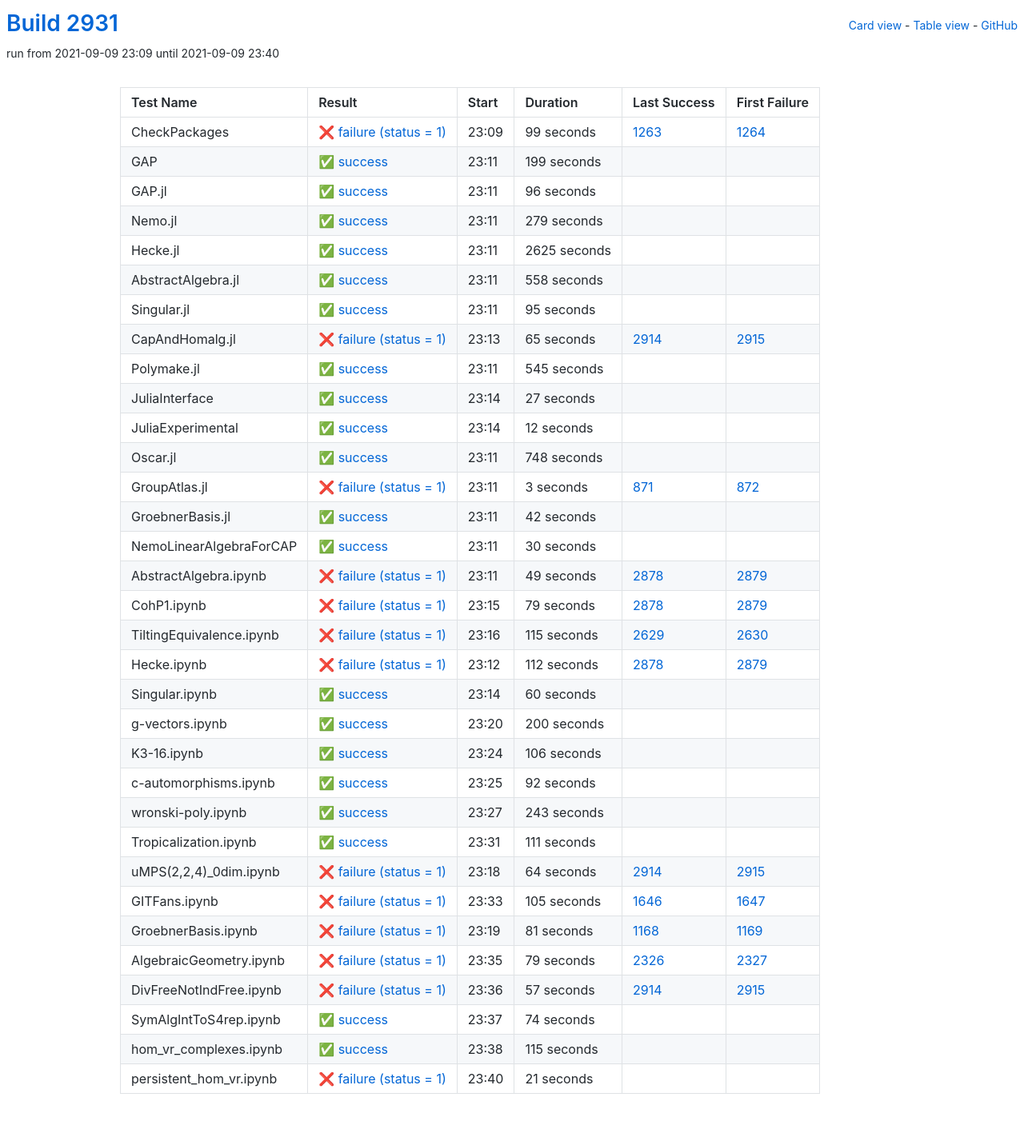
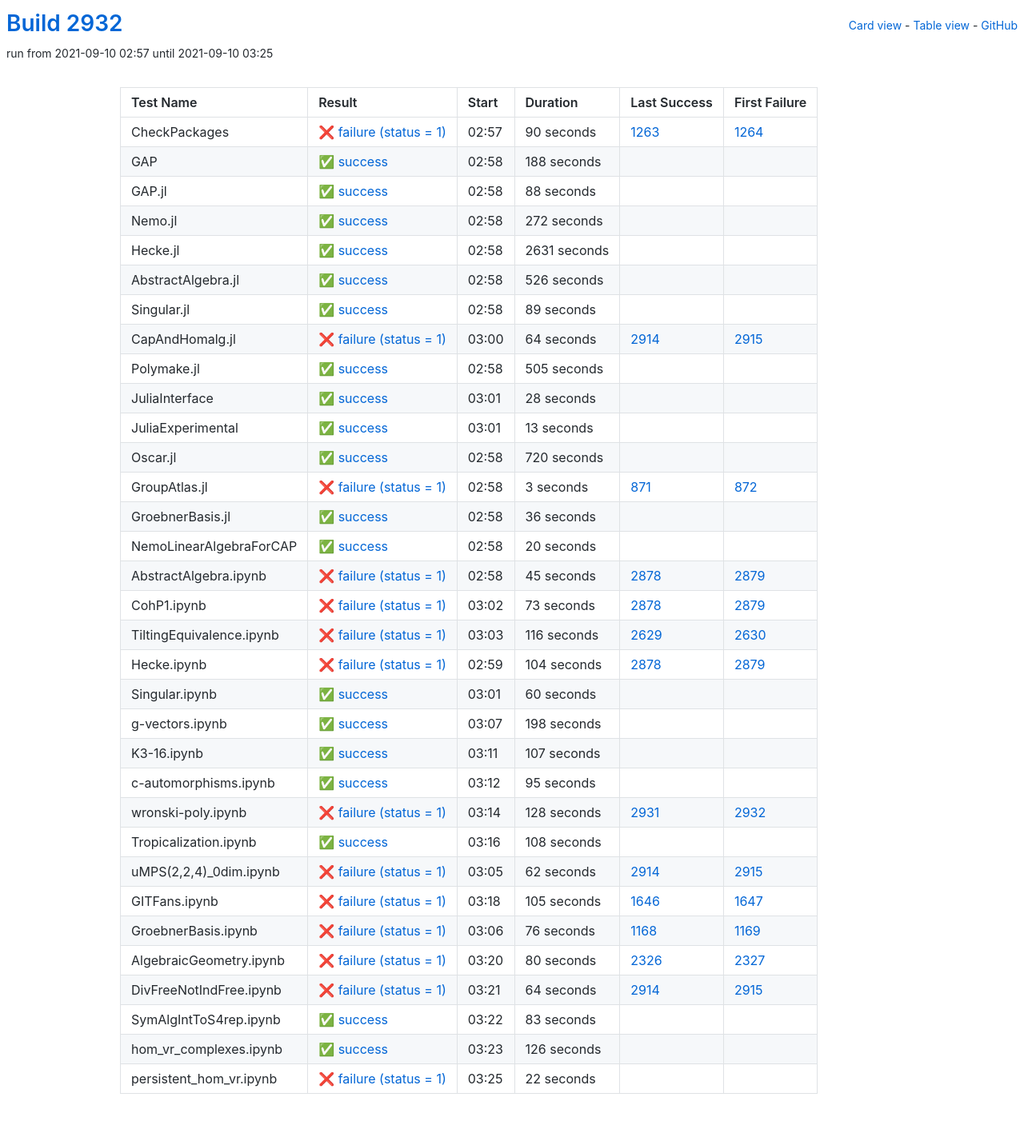
Before and after one commit to oscar-system/oscar-ci-status-stable, a Jekyll site: the page built from table.html, in a window 1280 px wide. Shown: the whole page at 80% size. Built offline with Jekyll 4.4.1, drawn with Linux system fonts in a browser that asks for light colours.

Commit message:
Build #2932

```diff
--- a/_data/ci.yml
+++ b/_data/ci.yml
@@ -1,6 +1,6 @@
 ---
-build: 2931
-build_url: https://oscarci.mathematik.uni-kl.de/job/oscar-stable/2931/
+build: 2932
+build_url: https://oscarci.mathematik.uni-kl.de/job/oscar-stable/2932/
 job: oscar-stable
 organization: oscar-system
 repo: oscar-ci-status-stable
@@ -8,152 +8,152 @@ repourl: https://github.com/oscar-system/oscar-ci-status-stable
 tests:
 - name: CheckPackages
   id: checkpackages
-  log: https://oscarci.mathematik.uni-kl.de/job/oscar-stable/2931/artifact/logs/build-2931/CheckPackages.log
-  start: 2021-09-09 23:09
+  log: https://oscarci.mathematik.uni-kl.de/job/oscar-stable/2932/artifact/logs/build-2932/CheckPackages.log
+  start: 2021-09-10 02:57
   success: false
   exitcode: 1
   status: failure
-  duration: 99
+  duration: 90
   last_success: 1263
   last_success_url: https://oscarci.mathematik.uni-kl.de/job/oscar-stable/1263/
   first_failure: 1264
   first_failure_url: https://oscarci.mathematik.uni-kl.de/job/oscar-stable/1264/
 - name: GAP
   id: gap
-  log: https://oscarci.mathematik.uni-kl.de/job/oscar-stable/2931/artifact/logs/build-2931/GAP.log
-  start: 2021-09-09 23:11
+  log: https://oscarci.mathematik.uni-kl.de/job/oscar-stable/2932/artifact/logs/build-2932/GAP.log
+  start: 2021-09-10 02:58
   success: true
   exitcode: 0
   status: success
-  duration: 199
+  duration: 188
   last_success: false
   last_success_url:
   first_failure: false
   first_failure_url:
 - name: GAP.jl
   id: gap-jl
-  log: https://oscarci.mathematik.uni-kl.de/job/oscar-stable/2931/artifact/logs/build-2931/GAP.jl.log
-  start: 2021-09-09 23:11
+  log: https://oscarci.mathematik.uni-kl.de/job/oscar-stable/2932/artifact/logs/build-2932/GAP.jl.log
+  start: 2021-09-10 02:58
   success: true
   exitcode: 0
   status: success
-  duration: 96
+  duration: 88
   last_success: false
   last_success_url:
   first_failure: false
   first_failure_url:
 - name: Nemo.jl
   id: nemo-jl
-  log: https://oscarci.mathematik.uni-kl.de/job/oscar-stable/2931/artifact/logs/build-2931/Nemo.jl.log
-  start: 2021-09-09 23:11
+  log: https://oscarci.mathematik.uni-kl.de/job/oscar-stable/2932/artifact/logs/build-2932/Nemo.jl.log
+  start: 2021-09-10 02:58
   success: true
   exitcode: 0
   status: success
-  duration: 279
+  duration: 272
   last_success: false
   last_success_url:
   first_failure: false
   first_failure_url:
 - name: Hecke.jl
   id: hecke-jl
-  log: https://oscarci.mathematik.uni-kl.de/job/oscar-stable/2931/artifact/logs/build-2931/Hecke.jl.log
-  start: 2021-09-09 23:11
+  log: https://oscarci.mathematik.uni-kl.de/job/oscar-stable/2932/artifact/logs/build-2932/Hecke.jl.log
+  start: 2021-09-10 02:58
   success: true
   exitcode: 0
   status: success
-  duration: 2625
+  duration: 2631
   last_success: false
   last_success_url:
   first_failure: false
   first_failure_url:
 - name: AbstractAlgebra.jl
   id: abstractalgebra-jl
-  log: https://oscarci.mathematik.uni-kl.de/job/oscar-stable/2931/artifact/logs/build-2931/AbstractAlgebra.jl.log
-  start: 2021-09-09 23:11
+  log: https://oscarci.mathematik.uni-kl.de/job/oscar-stable/2932/artifact/logs/build-2932/AbstractAlgebra.jl.log
+  start: 2021-09-10 02:58
   success: true
   exitcode: 0
   status: success
-  duration: 558
+  duration: 526
   last_success: false
   last_success_url:
   first_failure: false
   first_failure_url:
 - name: Singular.jl
   id: singular-jl
-  log: https://oscarci.mathematik.uni-kl.de/job/oscar-stable/2931/artifact/logs/build-2931/Singular.jl.log
-  start: 2021-09-09 23:11
+  log: https://oscarci.mathematik.uni-kl.de/job/oscar-stable/2932/artifact/logs/build-2932/Singular.jl.log
+  start: 2021-09-10 02:58
   success: true
   exitcode: 0
   status: success
-  duration: 95
+  duration: 89
   last_success: false
   last_success_url:
   first_failure: false
   first_failure_url:
 - name: CapAndHomalg.jl
   id: capandhomalg-jl
-  log: https://oscarci.mathematik.uni-kl.de/job/oscar-stable/2931/artifact/logs/build-2931/CapAndHomalg.jl.log
-  start: 2021-09-09 23:13
+  log: https://oscarci.mathematik.uni-kl.de/job/oscar-stable/2932/artifact/logs/build-2932/CapAndHomalg.jl.log
+  start: 2021-09-10 03:00
   success: false
   exitcode: 1
   status: failure
-  duration: 65
+  duration: 64
   last_success: 2914
   last_success_url: https://oscarci.mathematik.uni-kl.de/job/oscar-stable/2914/
   first_failure: 2915
   first_failure_url: https://oscarci.mathematik.uni-kl.de/job/oscar-stable/2915/
 - name: Polymake.jl
   id: polymake-jl
-  log: https://oscarci.mathematik.uni-kl.de/job/oscar-stable/2931/artifact/logs/build-2931/Polymake.jl.log
-  start: 2021-09-09 23:11
+  log: https://oscarci.mathematik.uni-kl.de/job/oscar-stable/2932/artifact/logs/build-2932/Polymake.jl.log
+  start: 2021-09-10 02:58
   success: true
   exitcode: 0
   status: success
-  duration: 545
+  duration: 505
   last_success: false
   last_success_url:
   first_failure: false
   first_failure_url:
 - name: JuliaInterface
   id: juliainterface
-  log: https://oscarci.mathematik.uni-kl.de/job/oscar-stable/2931/artifact/logs/build-2931/JuliaInterface.log
-  start: 2021-09-09 23:14
+  log: https://oscarci.mathematik.uni-kl.de/job/oscar-stable/2932/artifact/logs/build-2932/JuliaInterface.log
+  start: 2021-09-10 03:01
   success: true
   exitcode: 0
   status: success
-  duration: 27
+  duration: 28
   last_success: false
   last_success_url:
   first_failure: false
   first_failure_url:
 - name: JuliaExperimental
   id: juliaexperimental
-  log: https://oscarci.mathematik.uni-kl.de/job/oscar-stable/2931/artifact/logs/build-2931/JuliaExperimental.log
-  start: 2021-09-09 23:14
+  log: https://oscarci.mathematik.uni-kl.de/job/oscar-stable/2932/artifact/logs/build-2932/JuliaExperimental.log
+  start: 2021-09-10 03:01
   success: true
   exitcode: 0
   status: success
-  duration: 12
+  duration: 13
   last_success: false
   last_success_url:
   first_failure: false
   first_failure_url:
 - name: Oscar.jl
   id: oscar-jl
-  log: https://oscarci.mathematik.uni-kl.de/job/oscar-stable/2931/artifact/logs/build-2931/Oscar.jl.log
-  start: 2021-09-09 23:11
+  log: https://oscarci.mathematik.uni-kl.de/job/oscar-stable/2932/artifact/logs/build-2932/Oscar.jl.log
+  start: 2021-09-10 02:58
   success: true
   exitcode: 0
   status: success
-  duration: 748
+  duration: 720
   last_success: false
   last_success_url:
   first_failure: false
   first_failure_url:
 - name: GroupAtlas.jl
   id: groupatlas-jl
-  log: https://oscarci.mathematik.uni-kl.de/job/oscar-stable/2931/artifact/logs/build-2931/GroupAtlas.jl.log
-  start: 2021-09-09 23:11
+  log: https://oscarci.mathematik.uni-kl.de/job/oscar-stable/2932/artifact/logs/build-2932/GroupAtlas.jl.log
+  start: 2021-09-10 02:58
   success: false
   exitcode: 1
   status: failure
@@ -164,80 +164,80 @@ tests:
   first_failure_url: https://oscarci.mathematik.uni-kl.de/job/oscar-stable/872/
 - name: GroebnerBasis.jl
   id: groebnerbasis-jl
-  log: https://oscarci.mathematik.uni-kl.de/job/oscar-stable/2931/artifact/logs/build-2931/GroebnerBasis.jl.log
-  start: 2021-09-09 23:11
+  log: https://oscarci.mathematik.uni-kl.de/job/oscar-stable/2932/artifact/logs/build-2932/GroebnerBasis.jl.log
+  start: 2021-09-10 02:58
   success: true
   exitcode: 0
   status: success
-  duration: 42
+  duration: 36
   last_success: false
   last_success_url:
   first_failure: false
   first_failure_url:
 - name: NemoLinearAlgebraForCAP
   id: nemolinearalgebraforcap
-  log: https://oscarci.mathematik.uni-kl.de/job/oscar-stable/2931/artifact/logs/build-2931/NemoLinearAlgebraForCAP.log
-  start: 2021-09-09 23:11
+  log: https://oscarci.mathematik.uni-kl.de/job/oscar-stable/2932/artifact/logs/build-2932/NemoLinearAlgebraForCAP.log
+  start: 2021-09-10 02:58
   success: true
   exitcode: 0
   status: success
-  duration: 30
+  duration: 20
   last_success: false
   last_success_url:
   first_failure: false
   first_failure_url:
 - name: AbstractAlgebra.ipynb
   id: abstractalgebra-ipynb
-  log: https://oscarci.mathematik.uni-kl.de/job/oscar-stable/2931/artifact/logs/build-2931/AbstractAlgebra.ipynb.log
-  start: 2021-09-09 23:11
+  log: https://oscarci.mathematik.uni-kl.de/job/oscar-stable/2932/artifact/logs/build-2932/AbstractAlgebra.ipynb.log
+  start: 2021-09-10 02:58
   success: false
   exitcode: 1
   status: failure
-  duration: 49
+  duration: 45
   last_success: 2878
   last_success_url: https://oscarci.mathematik.uni-kl.de/job/oscar-stable/2878/
   first_failure: 2879
   first_failure_url: https://oscarci.mathematik.uni-kl.de/job/oscar-stable/2879/
 - name: CohP1.ipynb
   id: cohp1-ipynb
-  log: https://oscarci.mathematik.uni-kl.de/job/oscar-stable/2931/artifact/logs/build-2931/CohP1.ipynb.log
-  start: 2021-09-09 23:15
+  log: https://oscarci.mathematik.uni-kl.de/job/oscar-stable/2932/artifact/logs/build-2932/CohP1.ipynb.log
+  start: 2021-09-10 03:02
   success: false
   exitcode: 1
   status: failure
-  duration: 79
+  duration: 73
   last_success: 2878
   last_success_url: https://oscarci.mathematik.uni-kl.de/job/oscar-stable/2878/
   first_failure: 2879
   first_failure_url: https://oscarci.mathematik.uni-kl.de/job/oscar-stable/2879/
 - name: TiltingEquivalence.ipynb
   id: tiltingequivalence-ipynb
-  log: https://oscarci.mathematik.uni-kl.de/job/oscar-stable/2931/artifact/logs/build-2931/TiltingEquivalence.ipynb.log
-  start: 2021-09-09 23:16
+  log: https://oscarci.mathematik.uni-kl.de/job/oscar-stable/2932/artifact/logs/build-2932/TiltingEquivalence.ipynb.log
+  start: 2021-09-10 03:03
   success: false
   exitcode: 1
   status: failure
-  duration: 115
+  duration: 116
   last_success: 2629
   last_success_url: https://oscarci.mathematik.uni-kl.de/job/oscar-stable/2629/
   first_failure: 2630
   first_failure_url: https://oscarci.mathematik.uni-kl.de/job/oscar-stable/2630/
 - name: Hecke.ipynb
   id: hecke-ipynb
-  log: https://oscarci.mathematik.uni-kl.de/job/oscar-stable/2931/artifact/logs/build-2931/Hecke.ipynb.log
-  start: 2021-09-09 23:12
+  log: https://oscarci.mathematik.uni-kl.de/job/oscar-stable/2932/artifact/logs/build-2932/Hecke.ipynb.log
+  start: 2021-09-10 02:59
   success: false
   exitcode: 1
   status: failure
-  duration: 112
+  duration: 104
   last_success: 2878
   last_success_url: https://oscarci.mathematik.uni-kl.de/job/oscar-stable/2878/
   first_failure: 2879
   first_failure_url: https://oscarci.mathematik.uni-kl.de/job/oscar-stable/2879/
 - name: Singular.ipynb
   id: singular-ipynb
-  log: https://oscarci.mathematik.uni-kl.de/job/oscar-stable/2931/artifact/logs/build-2931/Singular.ipynb.log
-  start: 2021-09-09 23:14
+  log: https://oscarci.mathematik.uni-kl.de/job/oscar-stable/2932/artifact/logs/build-2932/Singular.ipynb.log
+  start: 2021-09-10 03:01
   success: true
   exitcode: 0
   status: success
@@ -248,80 +248,80 @@ tests:
   first_failure_url:
 - name: g-vectors.ipynb
   id: g-vectors-ipynb
-  log: https://oscarci.mathematik.uni-kl.de/job/oscar-stable/2931/artifact/logs/build-2931/g-vectors.ipynb.log
-  start: 2021-09-09 23:20
+  log: https://oscarci.mathematik.uni-kl.de/job/oscar-stable/2932/artifact/logs/build-2932/g-vectors.ipynb.log
+  start: 2021-09-10 03:07
   success: true
   exitcode: 0
   status: success
-  duration: 200
+  duration: 198
   last_success: false
   last_success_url:
   first_failure: false
   first_failure_url:
 - name: K3-16.ipynb
   id: k3-16-ipynb
-  log: https://oscarci.mathematik.uni-kl.de/job/oscar-stable/2931/artifact/logs/build-2931/K3-16.ipynb.log
-  start: 2021-09-09 23:24
+  log: https://oscarci.mathematik.uni-kl.de/job/oscar-stable/2932/artifact/logs/build-2932/K3-16.ipynb.log
+  start: 2021-09-10 03:11
   success: true
   exitcode: 0
   status: success
-  duration: 106
+  duration: 107
   last_success: false
   last_success_url:
   first_failure: false
   first_failure_url:
 - name: c-automorphisms.ipynb
   id: c-automorphisms-ipynb
-  log: https://oscarci.mathematik.uni-kl.de/job/oscar-stable/2931/artifact/logs/build-2931/c-automorphisms.ipynb.log
-  start: 2021-09-09 23:25
+  log: https://oscarci.mathematik.uni-kl.de/job/oscar-stable/2932/artifact/logs/build-2932/c-automorphisms.ipynb.log
+  start: 2021-09-10 03:12
   success: true
   exitcode: 0
   status: success
-  duration: 92
+  duration: 95
   last_success: false
   last_success_url:
   first_failure: false
   first_failure_url:
 - name: wronski-poly.ipynb
   id: wronski-poly-ipynb
-  log: https://oscarci.mathematik.uni-kl.de/job/oscar-stable/2931/artifact/logs/build-2931/wronski-poly.ipynb.log
-  start: 2021-09-09 23:27
+  log: https://oscarci.mathematik.uni-kl.de/job/oscar-stable/2932/artifact/logs/build-2932/wronski-poly.ipynb.log
+  start: 2021-09-10 03:14
+  success: false
+  exitcode: 1
+  status: failure
+  duration: 128
+  last_success: 2931
+  last_success_url: https://oscarci.mathematik.uni-kl.de/job/oscar-stable/2931/
+  first_failure: 2932
+  first_failure_url: https://oscarci.mathematik.uni-kl.de/job/oscar-stable/2932/
+- name: Tropicalization.ipynb
+  id: tropicalization-ipynb
+  log: https://oscarci.mathematik.uni-kl.de/job/oscar-stable/2932/artifact/logs/build-2932/Tropicalization.ipynb.log
+  start: 2021-09-10 03:16
   success: true
   exitcode: 0
   status: success
-  duration: 243
-  last_success: false
-  last_success_url:
-  first_failure: false
-  first_failure_url:
-- name: Tropicalization.ipynb
-  id: tropicalization-ipynb
-  log: https://oscarci.mathematik.uni-kl.de/job/oscar-stable/2931/artifact/logs/build-2931/Tropicalization.ipynb.log
-  start: 2021-09-09 23:31
-  success: true
-  exitcode: 0
-  status: success
-  duration: 111
+  duration: 108
   last_success: false
   last_success_url:
   first_failure: false
   first_failure_url:
 - name: uMPS(2,2,4)_0dim.ipynb
   id: umps-2-2-4-0dim-ipynb
-  log: https://oscarci.mathematik.uni-kl.de/job/oscar-stable/2931/artifact/logs/build-2931/uMPS-2-2-4-_0dim.ipynb.log
-  start: 2021-09-09 23:18
+  log: https://oscarci.mathematik.uni-kl.de/job/oscar-stable/2932/artifact/logs/build-2932/uMPS-2-2-4-_0dim.ipynb.log
+  start: 2021-09-10 03:05
   success: false
   exitcode: 1
   status: failure
-  duration: 64
+  duration: 62
   last_success: 2914
   last_success_url: https://oscarci.mathematik.uni-kl.de/job/oscar-stable/2914/
   first_failure: 2915
   first_failure_url: https://oscarci.mathematik.uni-kl.de/job/oscar-stable/2915/
 - name: GITFans.ipynb
   id: gitfans-ipynb
-  log: https://oscarci.mathematik.uni-kl.de/job/oscar-stable/2931/artifact/logs/build-2931/GITFans.ipynb.log
-  start: 2021-09-09 23:33
+  log: https://oscarci.mathematik.uni-kl.de/job/oscar-stable/2932/artifact/logs/build-2932/GITFans.ipynb.log
+  start: 2021-09-10 03:18
   success: false
   exitcode: 1
   status: failure
@@ -332,72 +332,72 @@ tests:
   first_failure_url: https://oscarci.mathematik.uni-kl.de/job/oscar-stable/1647/
 - name: GroebnerBasis.ipynb
   id: groebnerbasis-ipynb
-  log: https://oscarci.mathematik.uni-kl.de/job/oscar-stable/2931/artifact/logs/build-2931/GroebnerBasis.ipynb.log
-  start: 2021-09-09 23:19
+  log: https://oscarci.mathematik.uni-kl.de/job/oscar-stable/2932/artifact/logs/build-2932/GroebnerBasis.ipynb.log
+  start: 2021-09-10 03:06
   success: false
   exitcode: 1
   status: failure
-  duration: 81
+  duration: 76
   last_success: 1168
   last_success_url: https://oscarci.mathematik.uni-kl.de/job/oscar-stable/1168/
   first_failure: 1169
   first_failure_url: https://oscarci.mathematik.uni-kl.de/job/oscar-stable/1169/
 - name: AlgebraicGeometry.ipynb
   id: algebraicgeometry-ipynb
-  log: https://oscarci.mathematik.uni-kl.de/job/oscar-stable/2931/artifact/logs/build-2931/AlgebraicGeometry.ipynb.log
-  start: 2021-09-09 23:35
+  log: https://oscarci.mathematik.uni-kl.de/job/oscar-stable/2932/artifact/logs/build-2932/AlgebraicGeometry.ipynb.log
+  start: 2021-09-10 03:20
   success: false
   exitcode: 1
   status: failure
-  duration: 79
+  duration: 80
   last_success: 2326
   last_success_url: https://oscarci.mathematik.uni-kl.de/job/oscar-stable/2326/
   first_failure: 2327
   first_failure_url: https://oscarci.mathematik.uni-kl.de/job/oscar-stable/2327/
 - name: DivFreeNotIndFree.ipynb
   id: divfreenotindfree-ipynb
-  log: https://oscarci.mathematik.uni-kl.de/job/oscar-stable/2931/artifact/logs/build-2931/DivFreeNotIndFree.ipynb.log
-  start: 2021-09-09 23:36
+  log: https://oscarci.mathematik.uni-kl.de/job/oscar-stable/2932/artifact/logs/build-2932/DivFreeNotIndFree.ipynb.log
+  start: 2021-09-10 03:21
   success: false
   exitcode: 1
   status: failure
-  duration: 57
+  duration: 64
   last_success: 2914
   last_success_url: https://oscarci.mathematik.uni-kl.de/job/oscar-stable/2914/
   first_failure: 2915
   first_failure_url: https://oscarci.mathematik.uni-kl.de/job/oscar-stable/2915/
 - name: SymAlgIntToS4rep.ipynb
   id: symalginttos4rep-ipynb
-  log: https://oscarci.mathematik.uni-kl.de/job/oscar-stable/2931/artifact/logs/build-2931/SymAlgIntToS4rep.ipynb.log
-  start: 2021-09-09 23:37
+  log: https://oscarci.mathematik.uni-kl.de/job/oscar-stable/2932/artifact/logs/build-2932/SymAlgIntToS4rep.ipynb.log
+  start: 2021-09-10 03:22
   success: true
   exitcode: 0
   status: success
-  duration: 74
+  duration: 83
   last_success: false
   last_success_url:
   first_failure: false
   first_failure_url:
 - name: hom_vr_complexes.ipynb
   id: hom-vr-complexes-ipynb
-  log: https://oscarci.mathematik.uni-kl.de/job/oscar-stable/2931/artifact/logs/build-2931/hom_vr_complexes.ipynb.log
-  start: 2021-09-09 23:38
+  log: https://oscarci.mathematik.uni-kl.de/job/oscar-stable/2932/artifact/logs/build-2932/hom_vr_complexes.ipynb.log
+  start: 2021-09-10 03:23
   success: true
   exitcode: 0
   status: success
-  duration: 115
+  duration: 126
   last_success: false
   last_success_url:
   first_failure: false
   first_failure_url:
 - name: persistent_hom_vr.ipynb
   id: persistent-hom-vr-ipynb
-  log: https://oscarci.mathematik.uni-kl.de/job/oscar-stable/2931/artifact/logs/build-2931/persistent_hom_vr.ipynb.log
-  start: 2021-09-09 23:40
+  log: https://oscarci.mathematik.uni-kl.de/job/oscar-stable/2932/artifact/logs/build-2932/persistent_hom_vr.ipynb.log
+  start: 2021-09-10 03:25
   success: false
   exitcode: 1
   status: failure
-  duration: 21
+  duration: 22
   last_success: false
   last_success_url:
   first_failure: false
```
Also changed, not shown: README.md.
